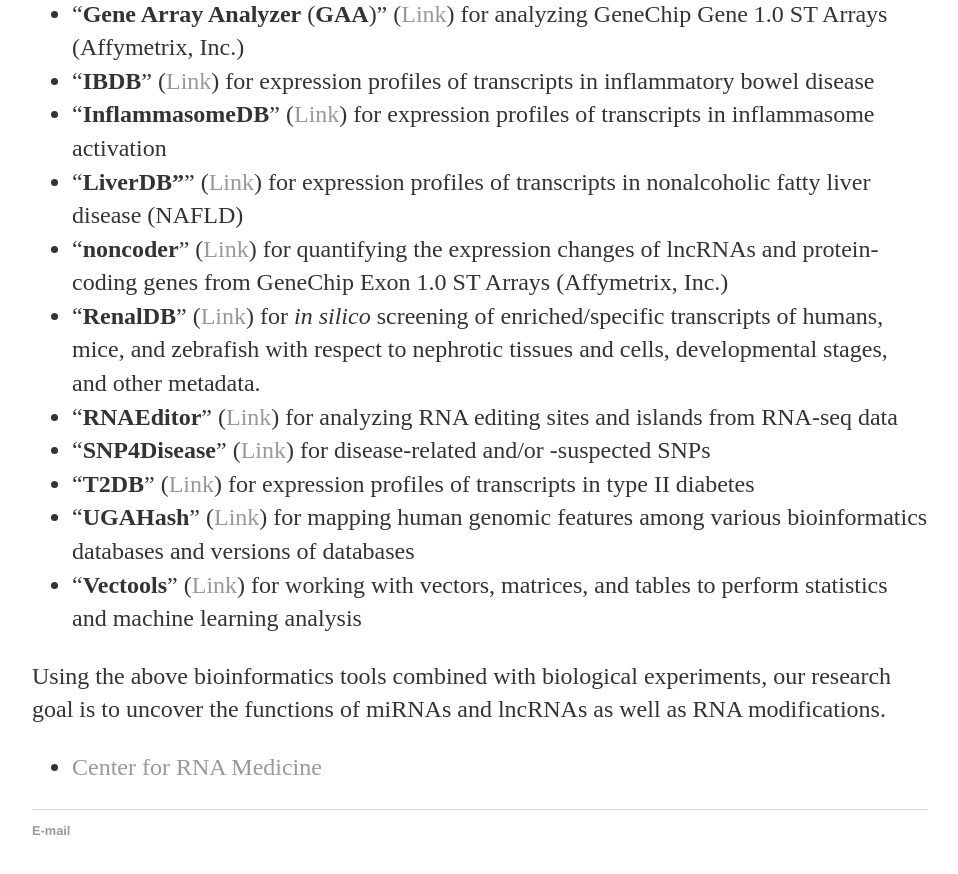
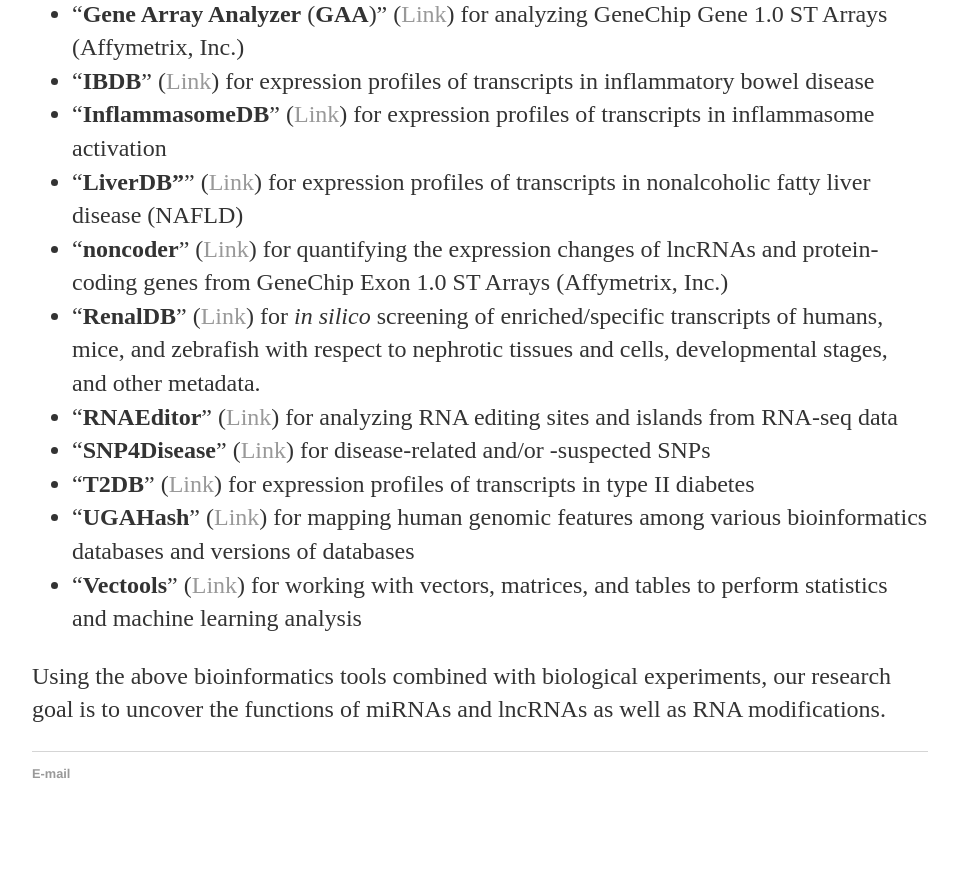
Before and after one commit to heartlncrna/heartlncrna.github.io, a Jekyll site: the page research/overview.html, which Jekyll copies as it is, in a window 1280 px wide and 900 px high, scrolled down 1284 px. Shown: the top 874 px of the window, without its empty margins (160-1118 px from the left). Built offline with Jekyll 4.4.1, drawn with Linux system fonts in a browser that asks for light colours; after the commit the page ends 2127 px from its top, so only the background shows below that.

Commit message:
Update overview.html

```diff
--- a/research/overview.html
+++ b/research/overview.html
@@ -125,9 +125,7 @@
 			the functions of miRNAs and lncRNAs as well as RNA modifications.
 			</p>
 
-			<ul class="contacts">
-				 <li><a href="http://www.rna-medicine.dk">Center for RNA Medicine</a></li>
-				</ul>
+
 		</div>
 
 
```
